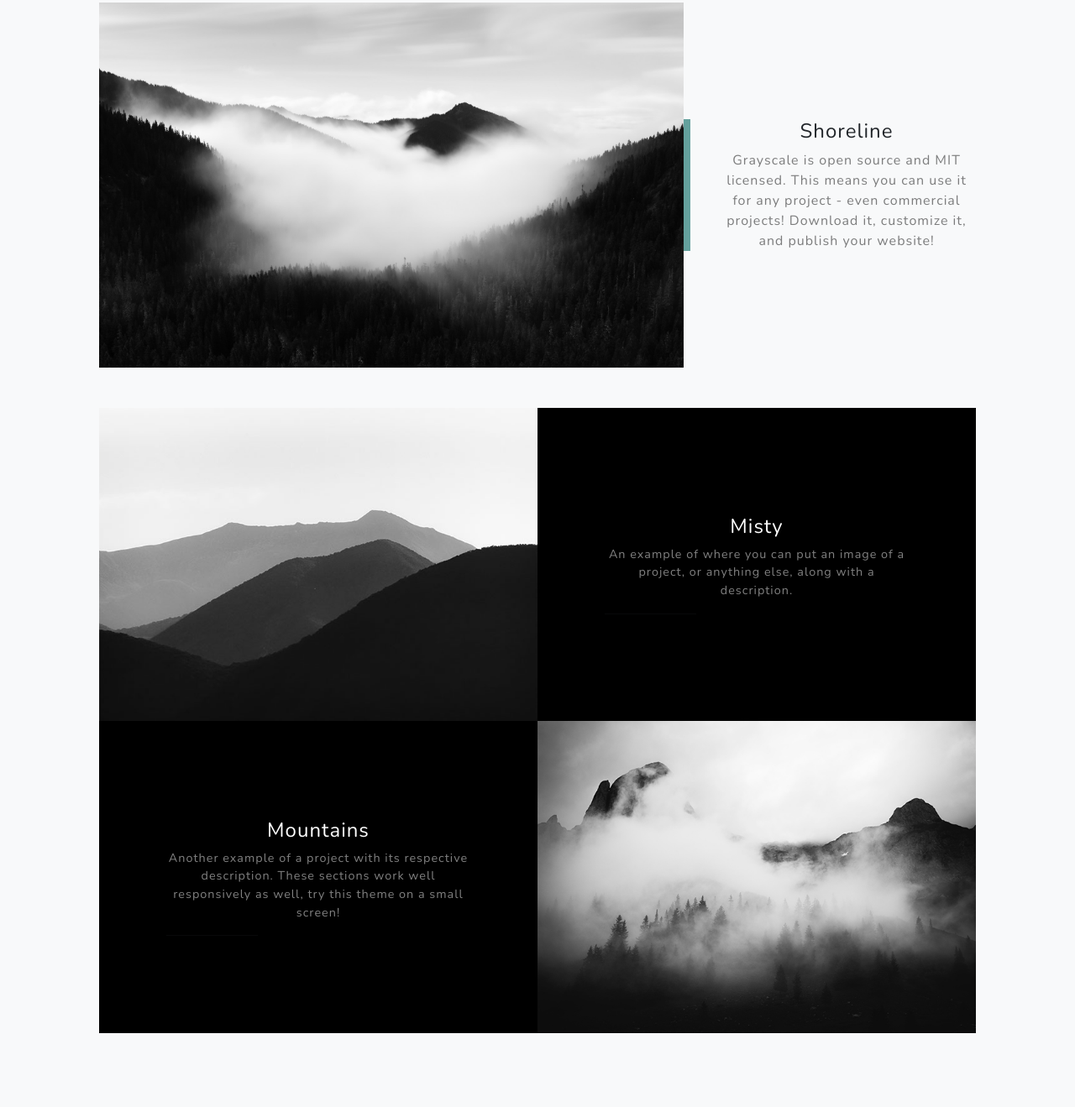
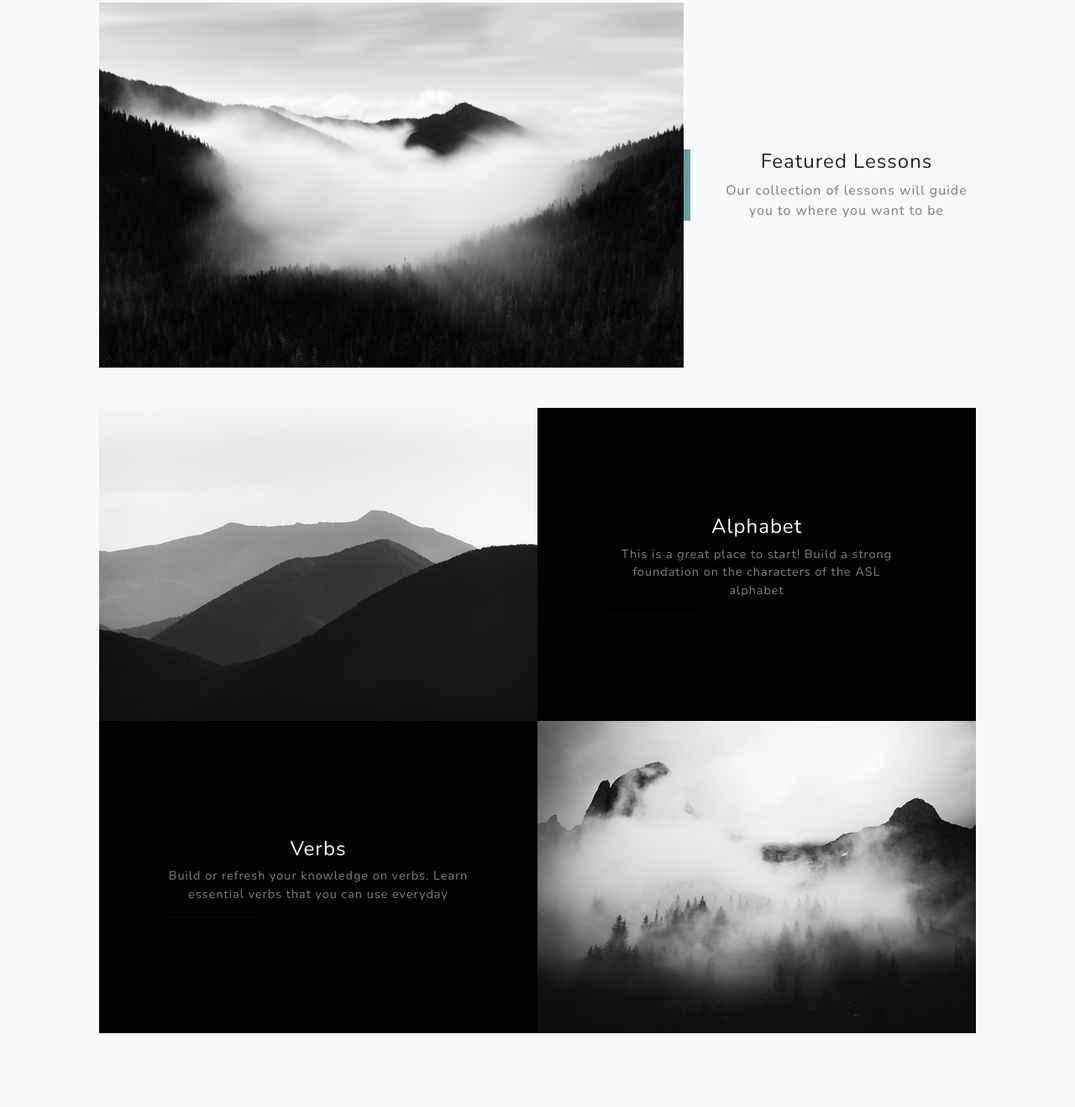
Before and after one commit to Danny-Van-ENG/website, a plain HTML site: page index.html in a window 1280 px wide. Shown: the part 1641-2960 px from the top of the page at 84% size. Drawn offline with nearby package versions, Linux system fonts and the light colour scheme.

Commit message:
Update index.html

```diff
--- a/index.html
+++ b/index.html
@@ -68,8 +68,8 @@
                     <div class="col-xl-8 col-lg-7"><img class="img-fluid mb-3 mb-lg-0" src="assets/img/bg-masthead.jpg" alt="..." /></div>
                     <div class="col-xl-4 col-lg-5">
                         <div class="featured-text text-center text-lg-left">
-                            <h4>Shoreline</h4>
-                            <p class="text-black-50 mb-0">Grayscale is open source and MIT licensed. This means you can use it for any project - even commercial projects! Download it, customize it, and publish your website!</p>
+                            <h4>Featured Lessons</h4>
+                            <p class="text-black-50 mb-0">Our collection of lessons will guide you to where you want to be</p>
                         </div>
                     </div>
                 </div>
@@ -80,8 +80,8 @@
                         <div class="bg-black text-center h-100 project">
                             <div class="d-flex h-100">
                                 <div class="project-text w-100 my-auto text-center text-lg-left">
-                                    <h4 class="text-white">Misty</h4>
-                                    <p class="mb-0 text-white-50">An example of where you can put an image of a project, or anything else, along with a description.</p>
+                                    <h4 class="text-white">Alphabet</h4>
+                                    <p class="mb-0 text-white-50">This is a great place to start! Build a strong foundation on the characters of the ASL alphabet</p>
                                     <hr class="d-none d-lg-block mb-0 ms-0" />
                                 </div>
                             </div>
@@ -95,8 +95,8 @@
                         <div class="bg-black text-center h-100 project">
                             <div class="d-flex h-100">
                                 <div class="project-text w-100 my-auto text-center text-lg-right">
-                                    <h4 class="text-white">Mountains</h4>
-                                    <p class="mb-0 text-white-50">Another example of a project with its respective description. These sections work well responsively as well, try this theme on a small screen!</p>
+                                    <h4 class="text-white">Verbs</h4>
+                                    <p class="mb-0 text-white-50">Build or refresh your knowledge on verbs. Learn essential verbs that you can use everyday</p>
                                     <hr class="d-none d-lg-block mb-0 me-0" />
                                 </div>
                             </div>
@@ -192,7 +192,7 @@
             </div>
         </section>
         <!-- Footer-->
-        <footer class="footer bg-black small text-center text-white-50"><div class="container px-4 px-lg-5">Copyright &copy; Your Website 2022</div></footer>
+        <footer class="footer bg-black small text-center text-white-50"><div class="container px-4 px-lg-5">Copyright &copy; Bridge ASL 2022</div></footer>
         <!-- Bootstrap core JS-->
         <script src="https://cdn.jsdelivr.net/npm/bootstrap@5.1.3/dist/js/bootstrap.bundle.min.js"></script>
         <!-- Core theme JS-->
```
